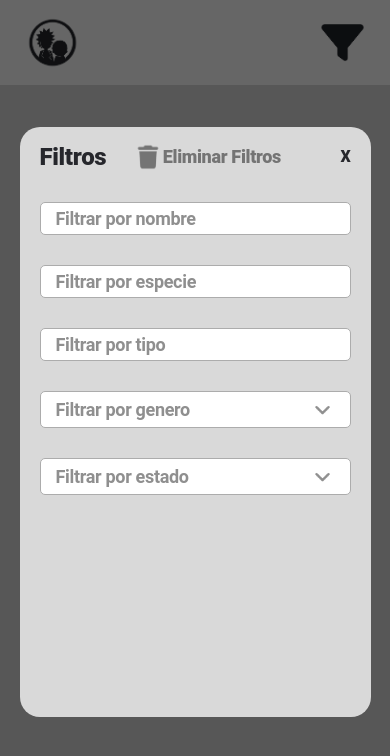
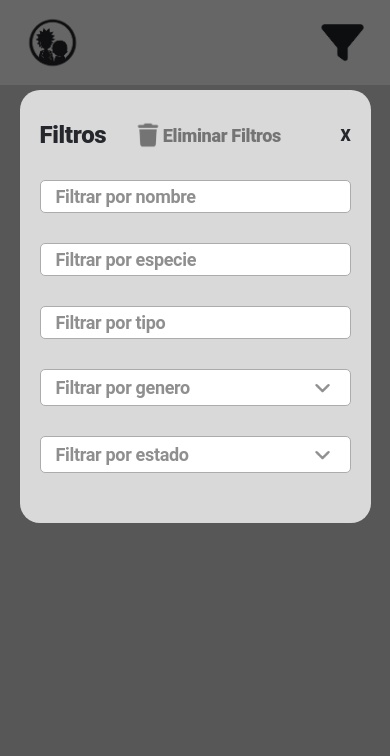
Before and after one commit to tommudano/apps-moviles, a React Native app: screen / in a window 390 px wide. Both pictures are taken after a click on the element 342 px from the left and 42 px from the top of the page. Shown: the top 756 px of the page. Built offline with nearby package versions, Linux system fonts and the light colour scheme.

Commit message:
Enhancement: added scrollable modal

```diff
--- a/src/components/FilterDropDownCheckboxes.js
+++ b/src/components/FilterDropDownCheckboxes.js
@@ -24,11 +24,17 @@ const FilterDropDownCheckboxes = ({
             <View style={styles.dropDownBody}>
                 <TouchableWithoutFeedback onPress={() => openDropDown()}>
                     <View style={styles.dropDownInformation}>
-            <Text style={styles.dropDownTitle}>Filtrar por {filterBy}</Text>
+                        <Text style={styles.dropDownTitle}>
+                            Filtrar por {filterBy}
+                        </Text>
                         <Image
                             style={[
                                 styles.dropDownDirectionIndicator,
-                { transform: [{ rotateZ: openDropIndicatorRotation }] },
+                                {
+                                    transform: [
+                                        { rotateZ: openDropIndicatorRotation },
+                                    ],
+                                },
                             ]}
                             source={require("../../assets/angle-down-solid.png")}
                         />
--- a/src/components/FilterModal.js
+++ b/src/components/FilterModal.js
@@ -1,5 +1,12 @@
 import React, { useState } from "react";
-import { View, Modal, TouchableOpacity, Text, Image } from "react-native";
+import {
+    View,
+    Modal,
+    TouchableOpacity,
+    Text,
+    Image,
+    ScrollView,
+} from "react-native";
 import FilterTextInput from "./FilterTextInput";
 import FilterDropDownCheckboxes from "./FilterDropDownCheckboxes";
 import styles from "../styles/FilterModalStyles";
@@ -26,7 +33,8 @@ const FilterModal = ({
     ];
 
     return (
-    <Modal transparent={true} animationType="slide" visible={modalVisible}>
+        <Modal transparent={true} animationType='slide' visible={modalVisible}>
+            <ScrollView contentContainerStyle={{ flexGrow: 1 }}>
                 <View style={styles.container}>
                     <View style={styles.filterMenu}>
                         <View style={styles.filterHeader}>
@@ -39,49 +47,56 @@ const FilterModal = ({
                                         style={styles.deleteFiltersIcon}
                                         source={require("../../assets/trash-solid.png")}
                                     />
-                <Text style={styles.deleteFiltersText}>Eliminar Filtros</Text>
+                                    <Text style={styles.deleteFiltersText}>
+                                        Eliminar Filtros
+                                    </Text>
                                 </TouchableOpacity>
-              <TouchableOpacity onPress={() => setModalVisible(false)}>
-                <Text style={styles.closeModalButton}>X</Text>
+                                <TouchableOpacity
+                                    onPress={() => setModalVisible(false)}
+                                >
+                                    <Text style={styles.closeModalButton}>
+                                        X
+                                    </Text>
                                 </TouchableOpacity>
                             </View>
                         </View>
                         <View style={styles.filterBody}>
                             <FilterTextInput
                                 setStoredFilters={setStoredFilters}
-              value="name"
+                                value='name'
                                 storedFilterValue={storedFilters}
-              filterBy="nombre"
+                                filterBy='nombre'
                             />
                             <FilterTextInput
                                 setStoredFilters={setStoredFilters}
-              value="species"
+                                value='species'
                                 storedFilterValue={storedFilters}
-              filterBy="especie"
+                                filterBy='especie'
                             />
                             <FilterTextInput
                                 setStoredFilters={setStoredFilters}
-              value="type"
+                                value='type'
                                 storedFilterValue={storedFilters}
-              filterBy="tipo"
+                                filterBy='tipo'
                             />
                             <FilterDropDownCheckboxes
-              groupValue="gender"
+                                groupValue='gender'
                                 filterOptions={genderFilterOptions}
-              filterBy="genero"
+                                filterBy='genero'
                                 setStoredFilters={setStoredFilters}
                                 storedFilterValue={storedFilters}
                             />
                             <FilterDropDownCheckboxes
-              groupValue="state"
+                                groupValue='state'
                                 filterOptions={statusFilterOptions}
-              filterBy="estado"
+                                filterBy='estado'
                                 setStoredFilters={setStoredFilters}
                                 storedFilterValue={storedFilters}
                             />
                         </View>
                     </View>
                 </View>
+            </ScrollView>
         </Modal>
     );
 };
--- a/src/styles/FilterModalStyles.js
+++ b/src/styles/FilterModalStyles.js
@@ -4,20 +4,23 @@ const styles = StyleSheet.create({
     container: {
         backgroundColor: "rgba(0, 0, 0, 0.6)",
         flex: 1,
-    justifyContent: "center",
+        justifyContent: "flex-start",
         alignItems: "center",
     },
     filterMenu: {
         width: "90%",
-    height: "70%",
         backgroundColor: "#D9D9D9",
         borderRadius: 20,
+        marginTop: 90,
+        marginBottom: 20,
+        paddingTop: 30,
+        paddingBottom: 50,
+        justifyContent: "center",
     },
     filterHeader: {
         flexDirection: "row",
         alignItems: "center",
         justifyContent: "space-between",
-    marginTop: 15,
         marginHorizontal: 20,
     },
     filtersHeaderLeftSide: {
```
Also changed, not shown: src/components/CheckboxOption.js (indentation only). Lines whose indentation alone changed are shown as unchanged.
